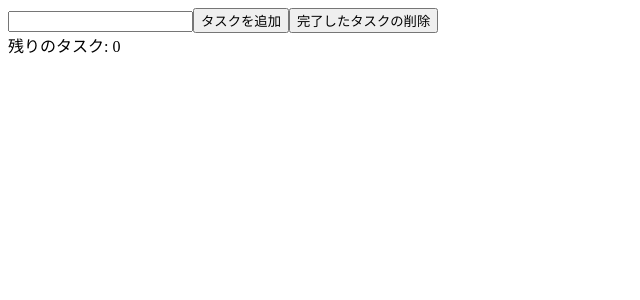
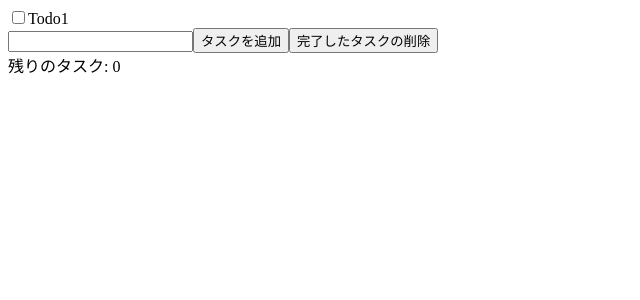
Before and after one commit to ksugawa/myreact, a React (Create React App) app: page / in a window 1280 px wide. Shown: the top 300 px of the page, without its empty margins (0-640 px from the left). Built offline with nearby package versions, Linux system fonts and the light colour scheme.

Commit message:
todosの取り出し

```diff
--- a/src/App.js
+++ b/src/App.js
@@ -2,7 +2,7 @@
 import TodoList from "./TodoList";
 
 function App() {
-  const [ todos, setTodos ] = useState();
+  const [ todos, setTodos ] = useState([{id: 1, name: "Todo1", completed: false}]);
   return (
     <>
       <TodoList todos={todos} />
--- /dev/null
+++ b/src/Todo.js
@@ -0,0 +1,14 @@
+import React from 'react';
+
+const Todo = ({ todo }) => {
+  return (
+  <div>
+    <label>
+        <input type='checkbox' checked={todo.completed} readOnly/>
+    </label>
+    {todo.name}
+    </div>
+  );
+};
+
+export default Todo;
--- a/src/TodoList.js
+++ b/src/TodoList.js
@@ -1,9 +1,8 @@
-import React from 'react'
+import React from "react";
+import Todo from "./Todo";
 
 const TodoList = ({ todos }) => {
-  return (
-    <div>{todos}</div>
-  )
-}
+  return todos.map((todo) => <Todo todo={todo} key={todo} />);
+};
 
-export default TodoList
+export default TodoList;
```
